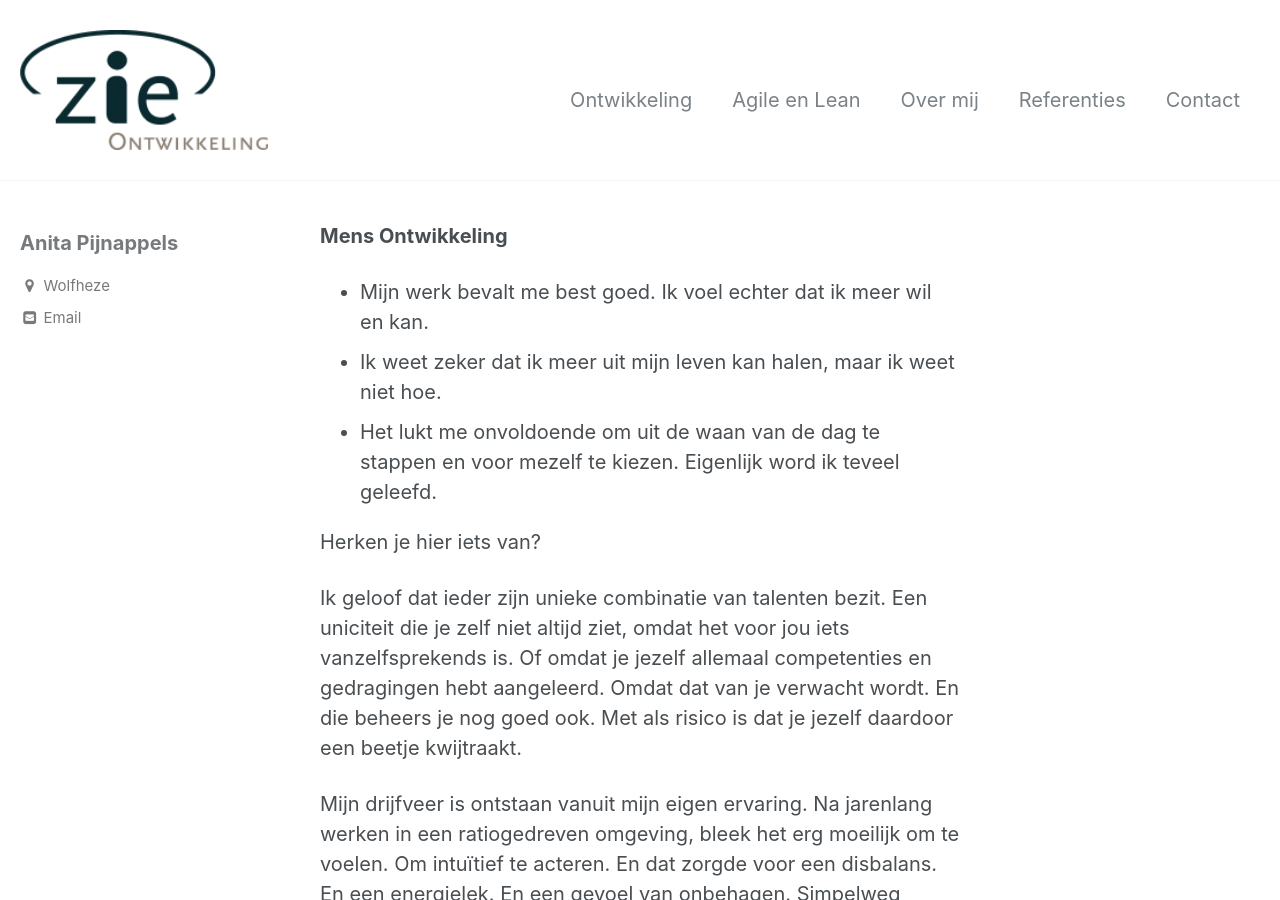
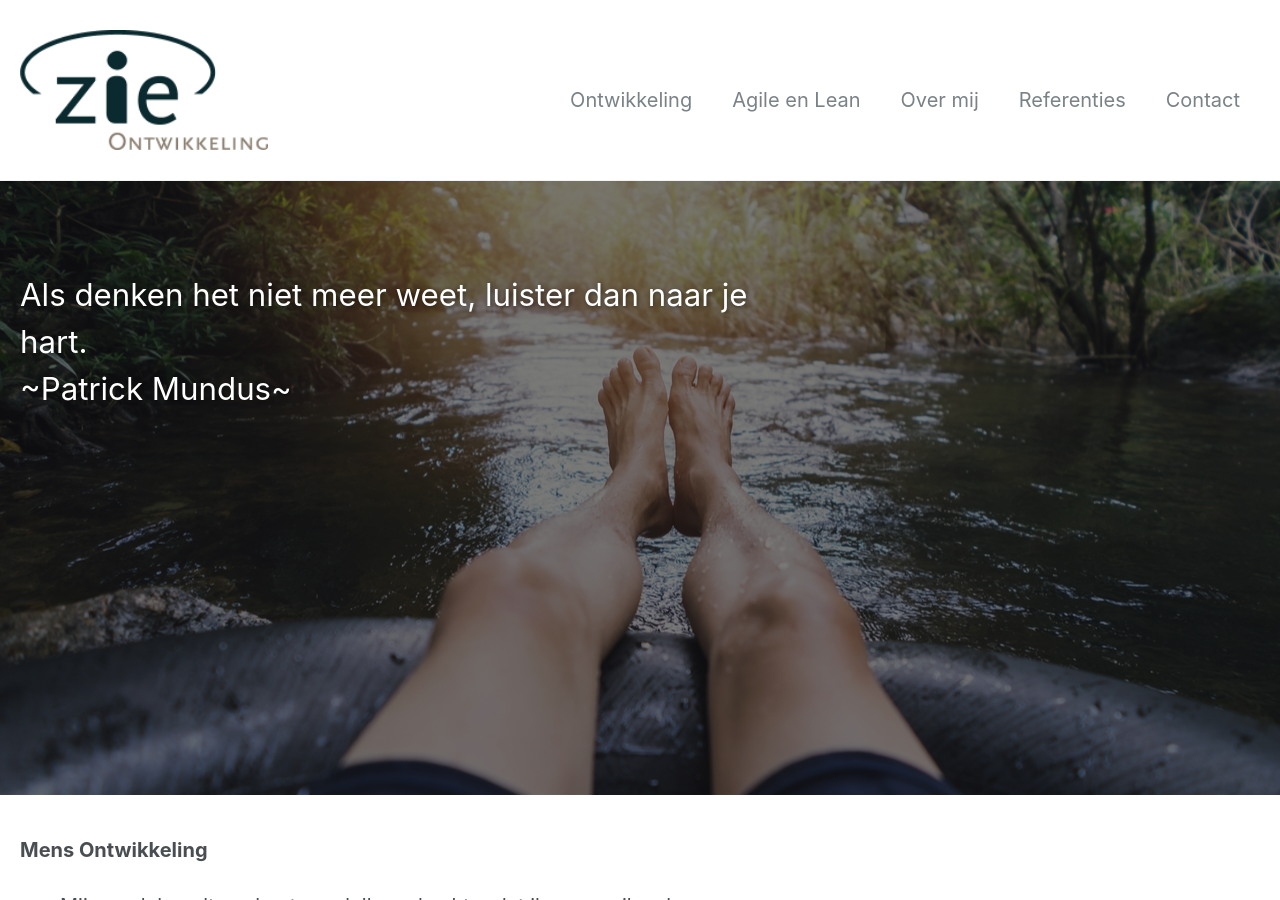
Before and after one commit to twinmum1/zie-ontwikkeling, a Jekyll site: the page built from _pages/mens.md, in a window 1280 px wide and 900 px high. Built offline with Jekyll 4.4.1, drawn with Linux system fonts in a browser that asks for light colours.

Commit message:
Update mens.md

```diff
--- a/_pages/mens.md
+++ b/_pages/mens.md
@@ -3,15 +3,14 @@
 layout: splash
 permalink: /mens/
 date: 2016-03-23T11:48:41-04:00
+sidebar:
+  - title: WadWerkt
+    text: "Wilt u aan uzelf werken? http://www.wadwerkt.nl"
 header:
   overlay_color: "#000"
   overlay_filter: "0.5"
   overlay_image: /assets/images/stroom.jpg
 excerpt: "Als denken het niet meer weet, luister dan naar je hart.<br> ~Patrick Mundus~
-
-sidebar:
-  - title: WadWerkt
-    text: "Wilt u aan uzelf werken? http://www.wadwerkt.nl"
 
 <br>
 	<br>
```
